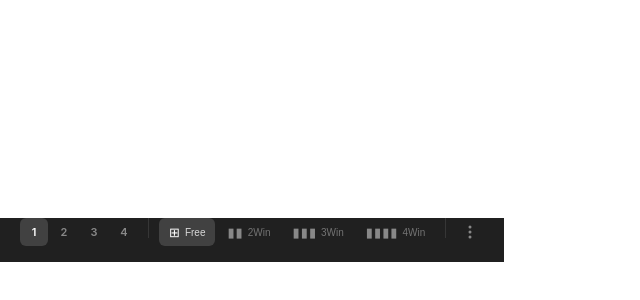
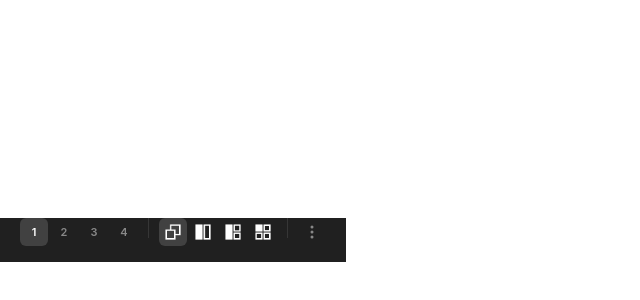
Before and after one commit to mstk-nshr/tile_wm, a website built with Vite: page index.html in a window 1280 px wide. Shown: the part 160-460 px from the top of the page, without its empty margins (0-640 px from the left). Built offline with nearby package versions, Linux system fonts and the light colour scheme.

Commit message:
feat: replace text-based tiling buttons with custom icon images and add new CSS layout styles

```diff
--- a/index.html
+++ b/index.html
@@ -17,21 +17,17 @@
 
       <!-- Center: Tiling mode buttons -->
       <div id="tiling-section">
-        <button id="tiling-free" class="tiling-btn active" data-mode="free">
-          <span class="icon">⊞</span>
-          <span class="label">Free</span>
+        <button id="tiling-free" class="tiling-btn active" data-mode="free" title="Free mode">
+          <span class="icon"><img src="/icons/free.png" alt="Free" /></span>
         </button>
-        <button id="tiling-2w" class="tiling-btn" data-mode="2windows">
-          <span class="icon">▮▮</span>
-          <span class="label">2Win</span>
+        <button id="tiling-2w" class="tiling-btn" data-mode="2windows" title="2Win">
+          <span class="icon"><img src="/icons/2Win.png" alt="2Win" /></span>
         </button>
-        <button id="tiling-3w" class="tiling-btn" data-mode="3windows">
-          <span class="icon">▮▮▮</span>
-          <span class="label">3Win</span>
+        <button id="tiling-3w" class="tiling-btn" data-mode="3windows" title="3Win">
+          <span class="icon"><img src="/icons/3Win.png" alt="3Win" /></span>
         </button>
-        <button id="tiling-4w" class="tiling-btn" data-mode="4windows">
-          <span class="icon">▮▮▮▮</span>
-          <span class="label">4Win</span>
+        <button id="tiling-4w" class="tiling-btn" data-mode="4windows" title="4Win">
+          <span class="icon"><img src="/icons/4Win.png" alt="4Win" /></span>
         </button>
       </div>
 
--- a/src/styles.css
+++ b/src/styles.css
@@ -84,14 +84,12 @@ body::-webkit-scrollbar {
 .tiling-btn {
   display: flex;
   align-items: center;
-  gap: 4px;
-  padding: 0 10px;
+  justify-content: center;
+  width: 28px;
   height: 28px;
   border: none;
   border-radius: 6px;
   cursor: pointer;
-  font-size: 11px;
-  color: #888;
   background: transparent;
   transition: all 0.15s ease;
   -webkit-app-region: no-drag;
@@ -108,8 +106,15 @@ body::-webkit-scrollbar {
 }
 
 .tiling-btn .icon {
-  font-size: 13px;
-  letter-spacing: 1px;
+  display: flex;
+  align-items: center;
+  justify-content: center;
+}
+
+.tiling-btn .icon img {
+  width: 18px;
+  height: 18px;
+  object-fit: contain;
 }
 
 .tiling-btn .label {
```
Also changed, not shown: public/icons/2Win.png (added), public/icons/3Win.png (added), public/icons/4Win.png (added), public/icons/free.png (added), src-tauri/icons/2Win.png (added), src-tauri/icons/3Win.png (added), src-tauri/icons/4Win.png (added), src-tauri/icons/free.png (added).
